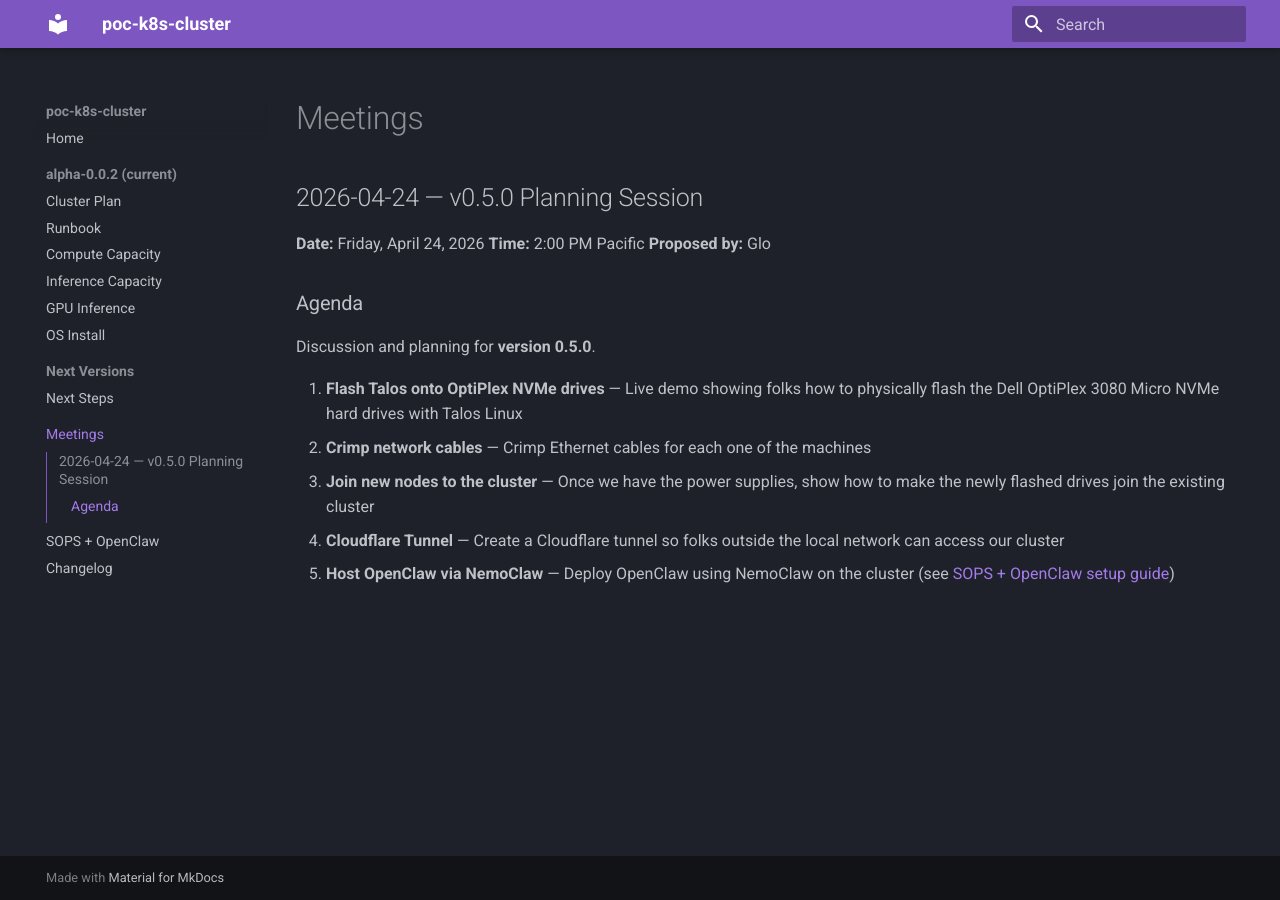
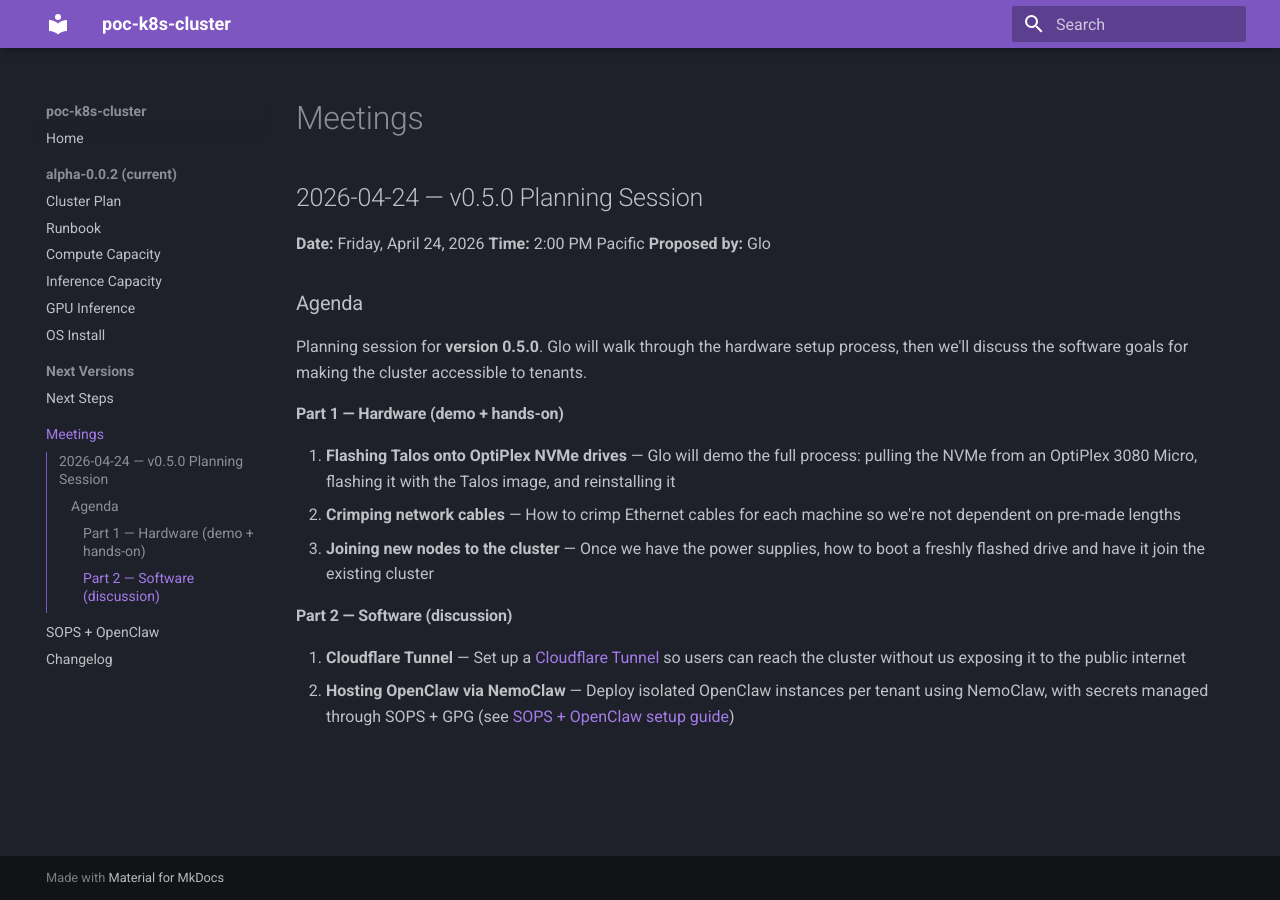
Before and after one commit to elg0nz/poc-k8s-cluster, an MkDocs documentation site: the page built from docs/meetings.md, in a window 1280 px wide. Built offline with MkDocs 1.6.1 and Material for MkDocs 9.7.7, drawn with Linux system fonts in a browser that asks for light colours.

Commit message:
docs: rewrite README for clarity and restructure meeting agenda
Rewrite README to lead with the project goal (safe multi-tenant OpenClaw
hosting), add Cloudflare Tunnel as an access requirement, and make the
page more welcoming to newcomers. Restructure the Apr 24 meeting agenda
into hardware demo and software discussion sections.

Co-Authored-By: Claude Opus 4.6 (1M context) <noreply@anthropic.com>

```diff
--- a/docs/meetings.md
+++ b/docs/meetings.md
@@ -8,10 +8,15 @@
 
 ### Agenda
 
-Discussion and planning for **version 0.5.0**.
+Planning session for **version 0.5.0**. Glo will walk through the hardware setup process, then we'll discuss the software goals for making the cluster accessible to tenants.
 
-1. **Flash Talos onto OptiPlex NVMe drives** — Live demo showing folks how to physically flash the Dell OptiPlex 3080 Micro NVMe hard drives with Talos Linux
-2. **Crimp network cables** — Crimp Ethernet cables for each one of the machines
-3. **Join new nodes to the cluster** — Once we have the power supplies, show how to make the newly flashed drives join the existing cluster
-4. **Cloudflare Tunnel** — Create a Cloudflare tunnel so folks outside the local network can access our cluster
-5. **Host OpenClaw via NemoClaw** — Deploy OpenClaw using NemoClaw on the cluster (see [SOPS + OpenClaw setup guide](sops-openclaw.md))
+#### Part 1 — Hardware (demo + hands-on)
+
+1. **Flashing Talos onto OptiPlex NVMe drives** — Glo will demo the full process: pulling the NVMe from an OptiPlex 3080 Micro, flashing it with the Talos image, and reinstalling it
+2. **Crimping network cables** — How to crimp Ethernet cables for each machine so we're not dependent on pre-made lengths
+3. **Joining new nodes to the cluster** — Once we have the power supplies, how to boot a freshly flashed drive and have it join the existing cluster
+
+#### Part 2 — Software (discussion)
+
+4. **Cloudflare Tunnel** — Set up a [Cloudflare Tunnel](https://developers.cloudflare.com/cloudflare-tunnel/) so users can reach the cluster without us exposing it to the public internet
+5. **Hosting OpenClaw via NemoClaw** — Deploy isolated OpenClaw instances per tenant using NemoClaw, with secrets managed through SOPS + GPG (see [SOPS + OpenClaw setup guide](sops-openclaw.md))
```
Also changed, not shown: README.md (+39 -32 lines).
